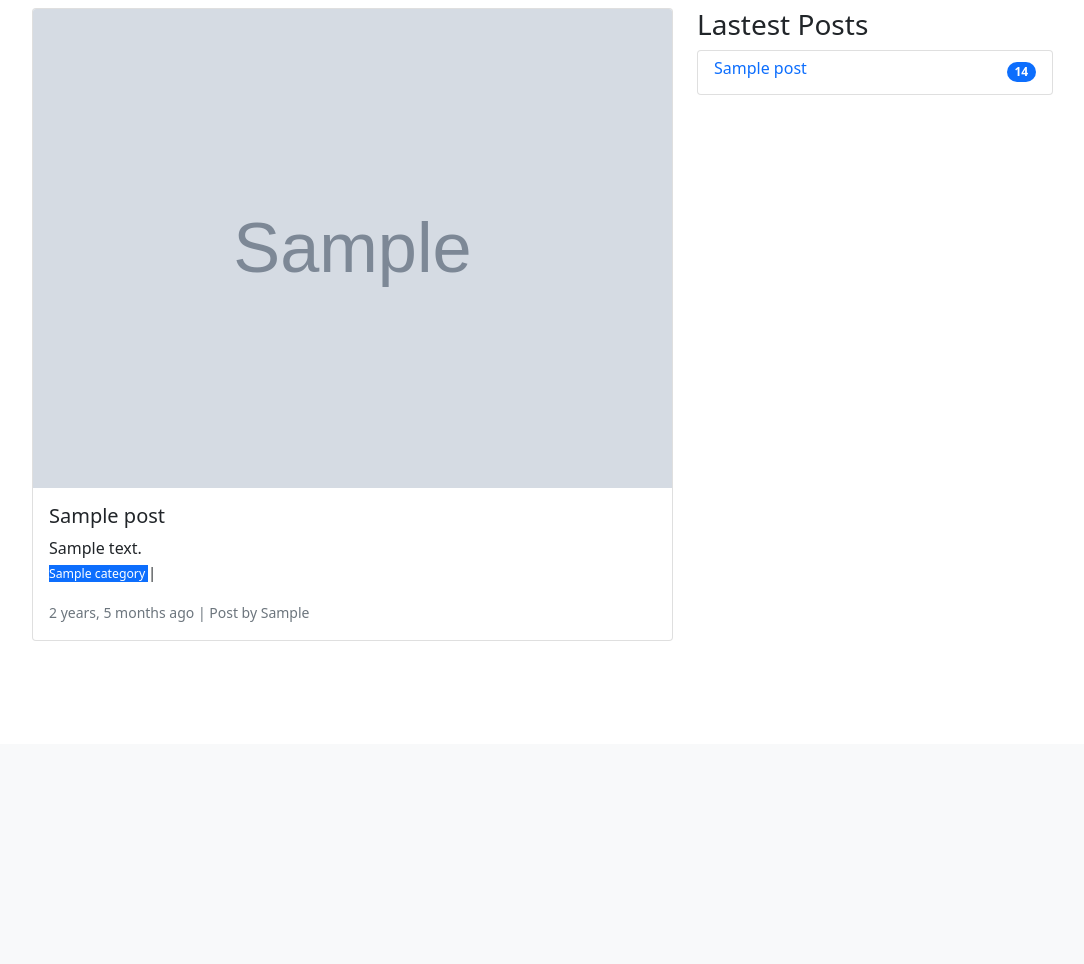
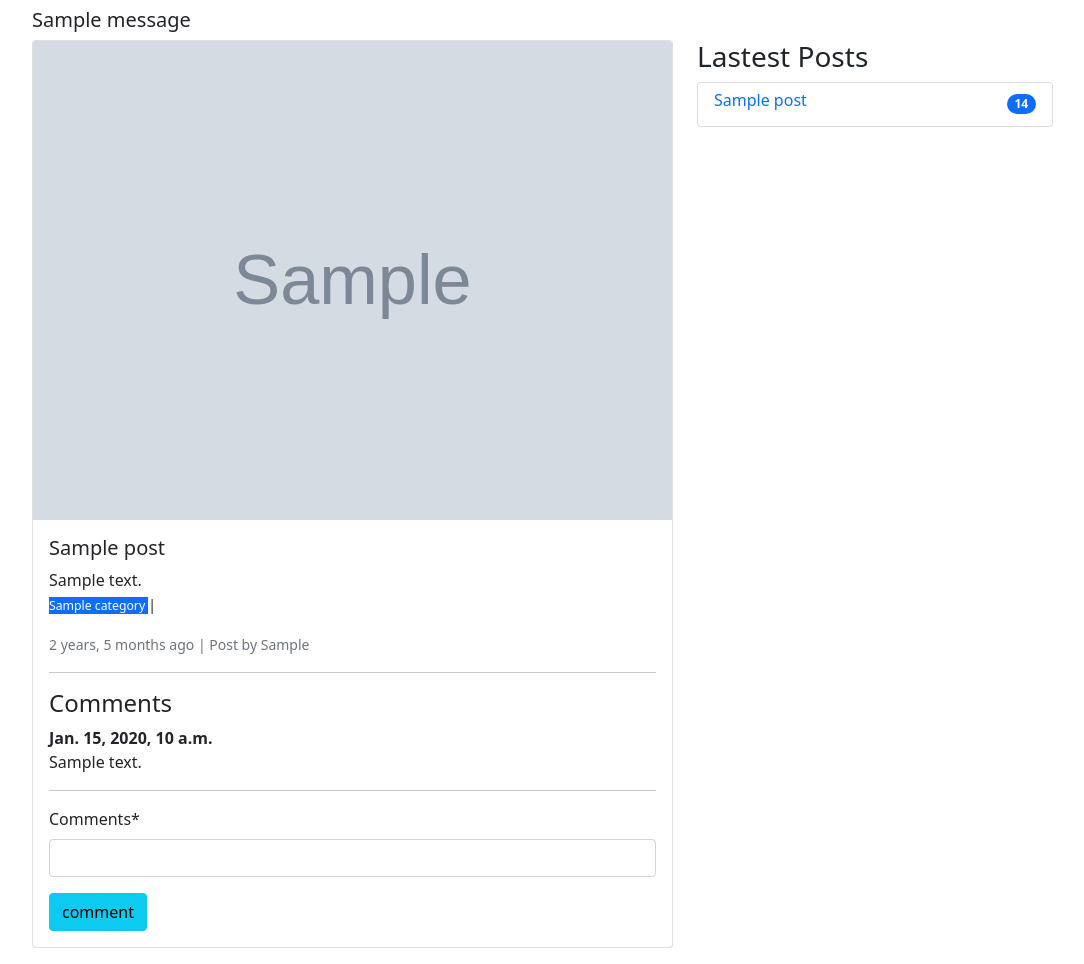
Before and after one commit to rcoffie/simple-blog-app, a Django app: page /1/ in a window 1280 px wide. Shown: the part 56-1020 px from the top of the page, without its empty margins (50-1134 px from the left). Before the commit the page ends 697 px from the top, so only its background shows below. Run offline with Django 4.2, Linux system fonts and the light colour scheme; tables that the repository leaves empty hold one stand-in row (values such as "Sample post"); grey boxes marked "Sample" are stand-in pictures; one stand-in notice (Sample message) is shown; some libraries are stand-ins or nearby versions.

Commit message:
created comment section

```diff
--- a/post/admin.py
+++ b/post/admin.py
@@ -1,6 +1,7 @@
 from django.contrib import admin
-from post.models import Posts, Category
+from post.models import Posts, Category, Comment
 # Register your models here.
 
 admin.site.register(Posts)
 admin.site.register(Category)
+admin.site.register(Comment)
--- a/post/forms.py
+++ b/post/forms.py
@@ -1,7 +1,12 @@
 from django.forms import ModelForm
-from post.models import Posts
+from post.models import Posts, Comment
 
 class PostsForm(ModelForm):
     class Meta:
         model = Posts
         fields = ['title','author','content','status','category', 'images']
+
+class ReplyForm(ModelForm):
+    class Meta:
+        model = Comment
+        fields = ['comments']
--- a/post/models.py
+++ b/post/models.py
@@ -30,8 +30,17 @@ class Posts(models.Model):
     images = models.ImageField(upload_to='blog_post', default='default.jpg')
 
 
+
     class Meta:
         ordering = ['-created_on']
 
     def __str__(self):
         return self.title
+
+class Comment(models.Model):
+    posts = models.ForeignKey(Posts, on_delete=models.CASCADE, related_name='comments')
+    comments = models.CharField(max_length=200)
+    date_added = models.DateTimeField(auto_now_add=True)
+
+    def __str__(self):
+        return self.posts.title
--- a/post/views.py
+++ b/post/views.py
@@ -1,6 +1,6 @@
 from django.shortcuts import render,redirect
-from post.forms import PostsForm
-from post.models import Posts
+from post.forms import PostsForm, ReplyForm
+from post.models import Posts, Comment
 from django.contrib import messages
 from django.core.paginator import Paginator, EmptyPage, PageNotAnInteger
 
@@ -24,20 +24,29 @@ def posts_list(request):
 
 def create_post(request):
     create_post_form = PostsForm()
+    context = {'create_post_form':create_post_form }
     if request.method == 'POST':
         create_post_form = PostsForm(request.POST, request.FILES)
         if create_post_form.is_valid():
             create_post_form.save()
             messages.success(request, 'Category added')
             return redirect('posts_list')
-    context = {'create_post_form':create_post_form }
     return render(request, 'posts/create_post.html', context)
 
 
 def post_detail(request, id):
+    replyform = ReplyForm()
     post = Posts.objects.get(id=id)
+    comment = post.comments.all()
     recent_posts = Posts.objects.filter(status=1)[:6]
-    context = {'post':post,'recent_posts':recent_posts,}
+    context = {'post':post,'recent_posts':recent_posts,'comments':comment, 'replyform':replyform}
+    if request.method == 'POST':
+        replyform = ReplyForm(request.POST)
+        if replyform.is_valid():
+            new_reply = replyform.save(commit=False)
+            new_reply.posts = post
+            new_reply.save()
+            return render(request,'posts/post_detail.html',context)
     return render(request,'posts/post_detail.html',context)
 
 def update_post(request, id):
--- a/templates/posts/post_detail.html
+++ b/templates/posts/post_detail.html
@@ -1,8 +1,11 @@
 {% extends 'base.html' %}
 {% load humanize %}
+{% load crispy_forms_tags %}
 {% block content %}
 <div class="container">
-
+  {%for message in messages%}
+  <h5>{{message}}</h5>
+  {%endfor%}
   <div class="row">
     <div class="col-md-7">
 
@@ -20,6 +23,22 @@
        </small> </span>
     </p>
     <p class="card-text"><small class="text-muted">{{post.created_on| naturaltime}} | <span>Post by {{post.author|capfirst}} </small></p>
+    <hr>
+    <h4>Comments</h4>
+    {%if comments %}
+    {%for comment in comments%}
+    <p><strong>{{ comment.date_added }}</strong> <br>
+    {{ comment.comments }}</p>
+    <hr>
+    {% endfor %}
+    {% else %}
+    No comment Yet... Add one
+    {% endif %}
+    <form action='' method="POST">
+      {% csrf_token %}
+      {{replyform | crispy}}
+      <input class='btn btn-info' type='submit' value='comment'>
+    </form>
   </div>
 </div>
 
```
Also changed, not shown: requirements.txt (+9 -0 lines), post/migrations/0015_alter_posts_status.py (added), post/migrations/0017_merge_20220710_1412.py (added), post/migrations/0018_alter_posts_options_posts_reply.py (added), post/migrations/0019_alter_posts_reply_alter_posts_status.py (added), post/migrations/0020_userreply_remove_posts_reply.py (added), post/migrations/0021_delete_userreply.py (added), post/migrations/0022_comment.py (added), post/migrations/0023_alter_posts_status.py (added), post/migrations/0024_alter_comment_comment_txt.py (added), post/migrations/0025_rename_comment_txt_comment_comments_and_more.py (added).
